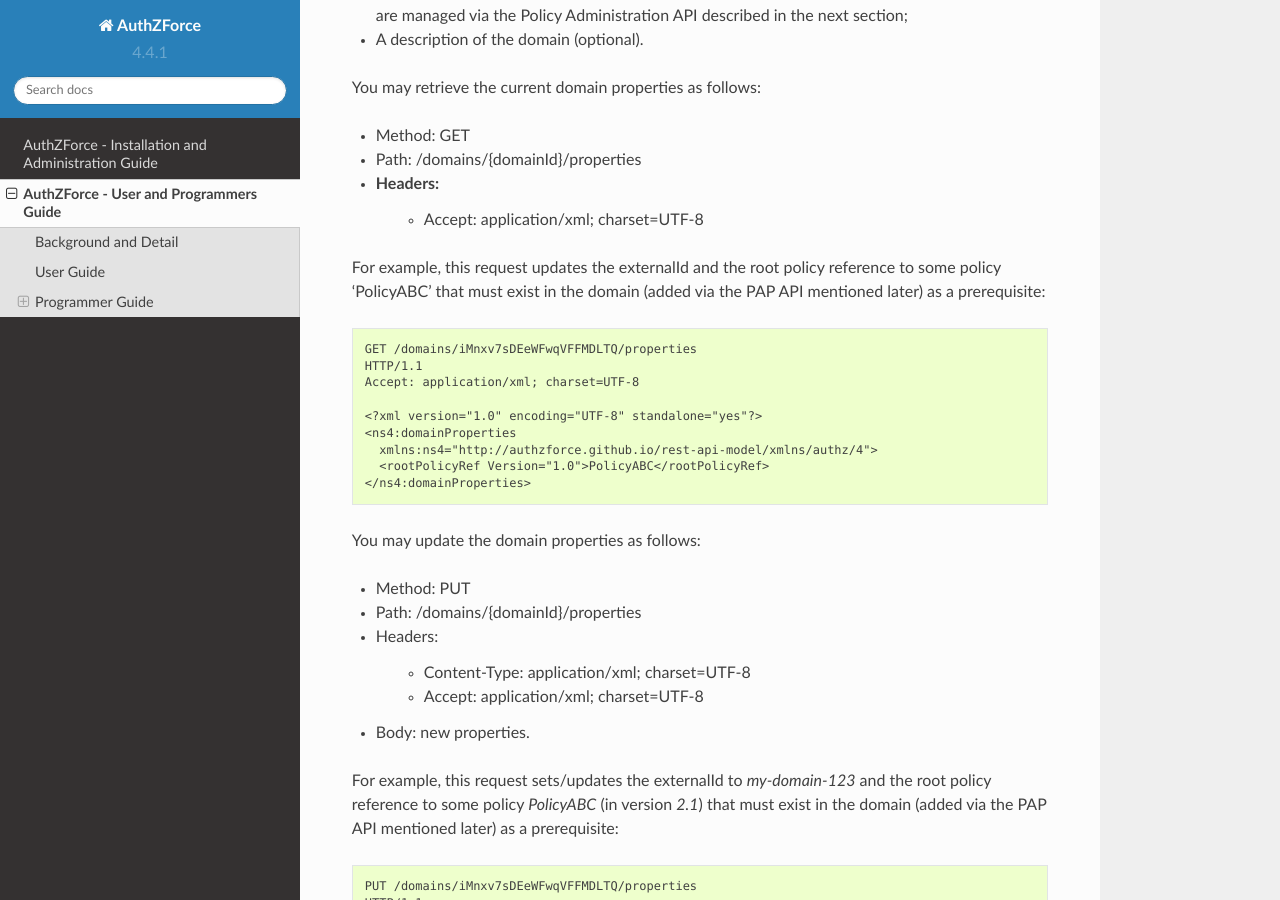
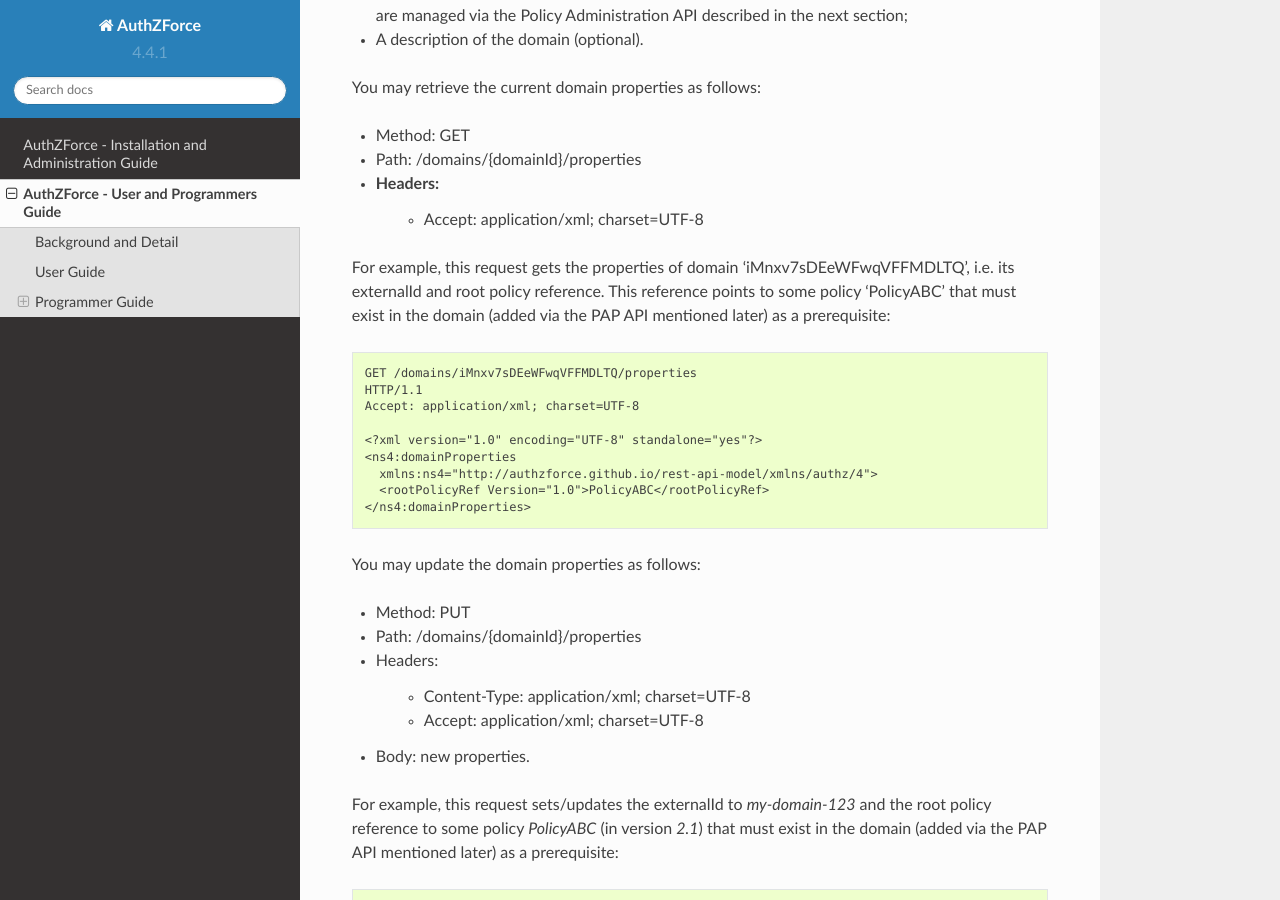
Before and after one commit to authzforce/fiware, a Sphinx documentation site: the page built from doc/UserAndProgrammersGuide.rst, in a window 1280 px wide and 900 px high, scrolled down 1673 px. Built offline with Sphinx 7.4.7 and the Read the Docs theme 2.0.0, drawn with Linux system fonts in a browser that asks for light colours; formulas are drawn with MathJax 3.

Commit message:
Fixes #4

```diff
--- a/doc/UserAndProgrammersGuide.rst
+++ b/doc/UserAndProgrammersGuide.rst
@@ -57,7 +57,7 @@
 * Headers:
     * Accept: application/xml; charset=UTF-8
 
-For example, this request updates the externalId and the root policy reference to some policy 'PolicyABC' that must exist in the domain (added via the PAP API mentioned later) as a prerequisite::
+For example, this request gets the properties of domain 'iMnxv7sDEeWFwqVFFMDLTQ', i.e. its externalId and root policy reference. This reference points to some policy 'PolicyABC' that must exist in the domain (added via the PAP API mentioned later) as a prerequisite::
 
  GET /domains/iMnxv7sDEeWFwqVFFMDLTQ/properties
  HTTP/1.1
```
